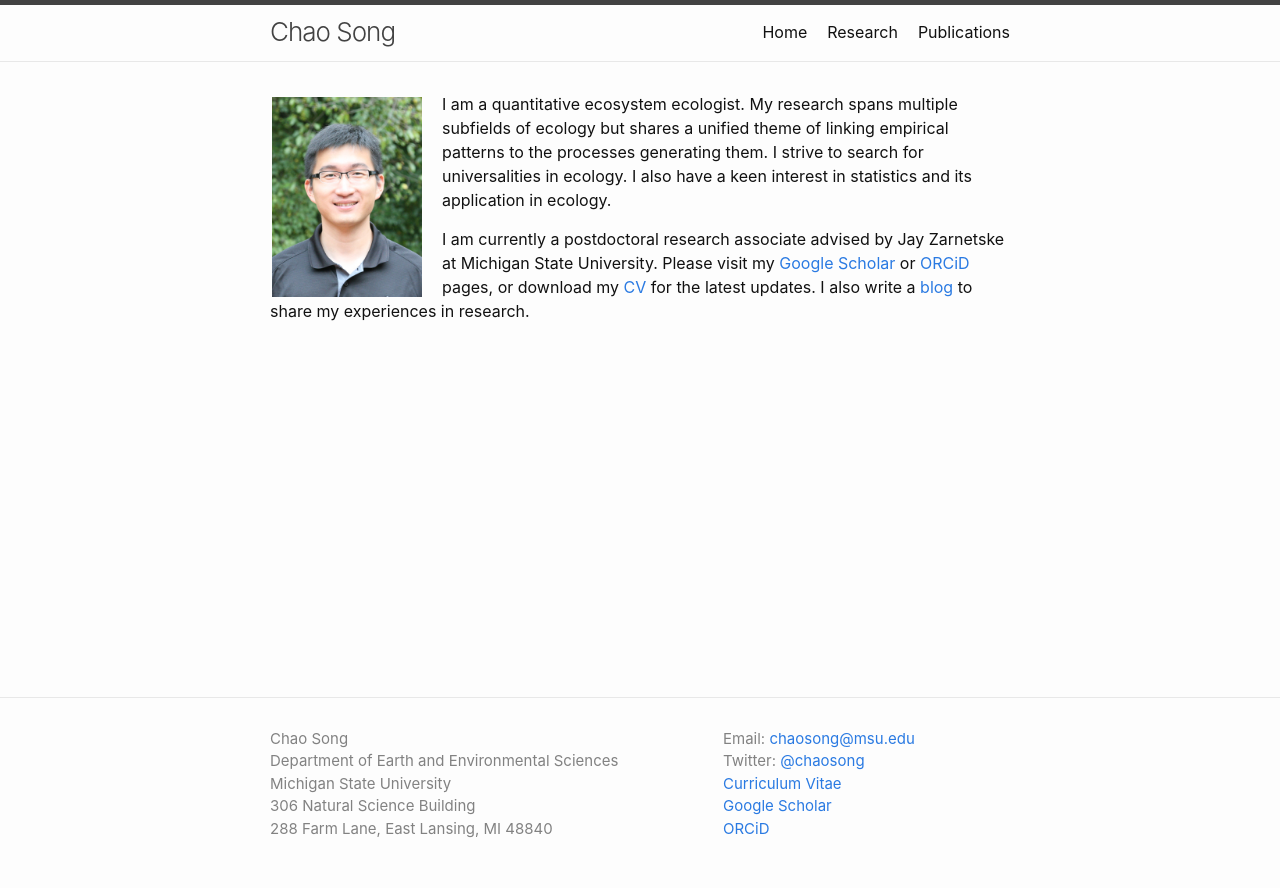
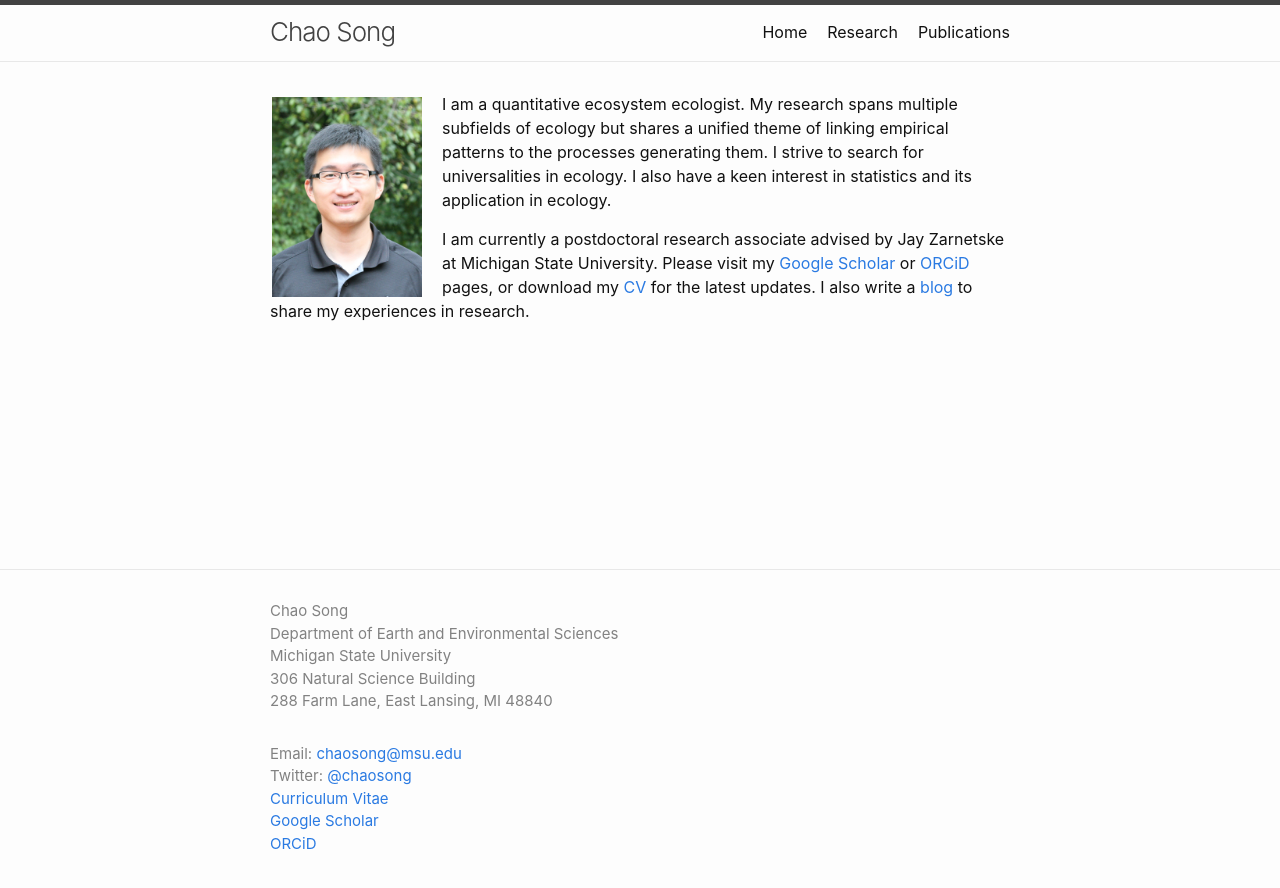
Before and after one commit to songchao1986/songchao1986.github.io, a Jekyll site: the page built from index.md, in a window 1280 px wide. Shown: the top 888 px of the page. Built offline with Jekyll 4.4.1, drawn with Linux system fonts in a browser that asks for light colours.

Commit message:
Update _layout.scss

```diff
--- a/_sass/minima/_layout.scss
+++ b/_sass/minima/_layout.scss
@@ -135,18 +135,18 @@
 }
 
 .footer-col-1 {
-  width: -webkit-calc(60% - (#{$spacing-unit} / 2));
-  width:         calc(60% - (#{$spacing-unit} / 2));
+  width: -webkit-calc(80% - (#{$spacing-unit} / 2));
+  width:         calc(80% - (#{$spacing-unit} / 2));
 }
 
 .footer-col-2 {
-  width: -webkit-calc(35% - (#{$spacing-unit} / 2));
-  width:         calc(35% - (#{$spacing-unit} / 2));
+  width: -webkit-calc(45% - (#{$spacing-unit} / 2));
+  width:         calc(45% - (#{$spacing-unit} / 2));
 }
 
 .footer-col-3 {
-  width: -webkit-calc(5% - (#{$spacing-unit} / 2));
-  width:         calc(5% - (#{$spacing-unit} / 2));
+  width: -webkit-calc(2% - (#{$spacing-unit} / 2));
+  width:         calc(2% - (#{$spacing-unit} / 2));
 }
 
 @include media-query($on-laptop) {
```
